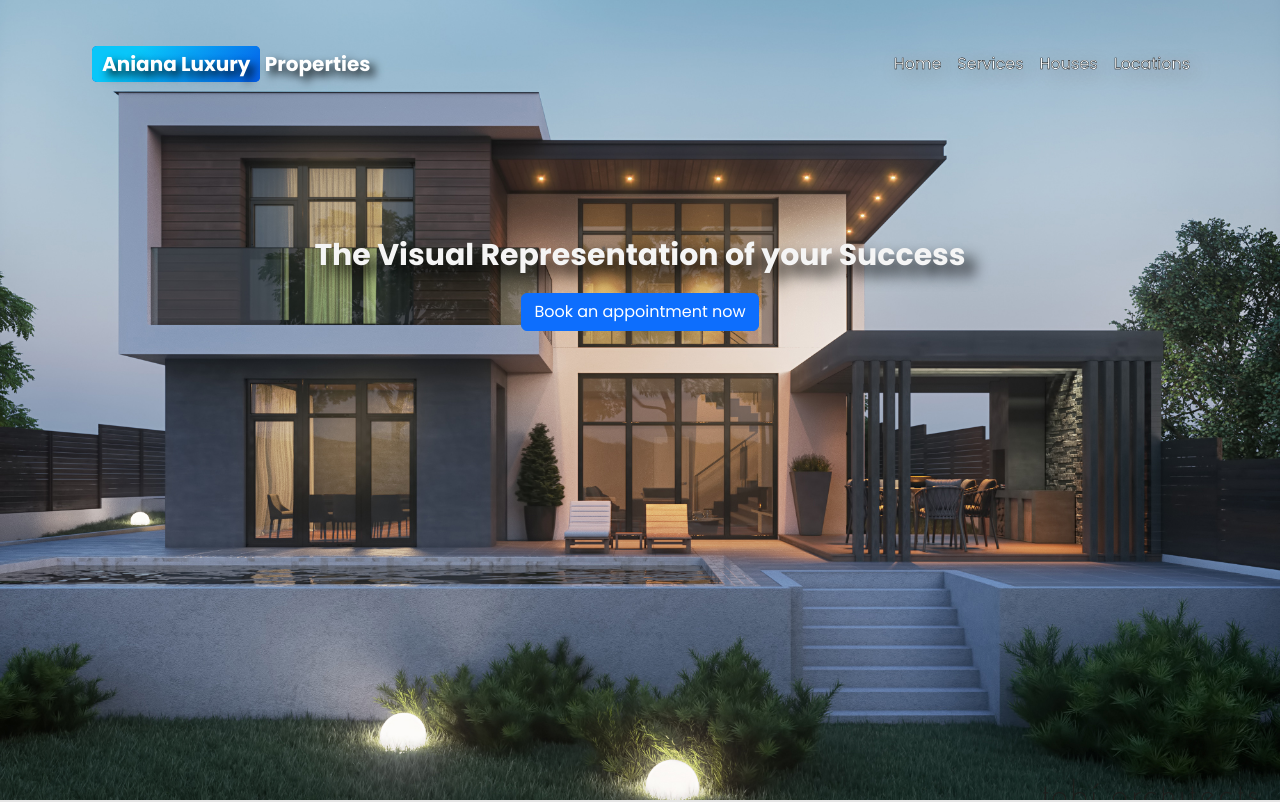
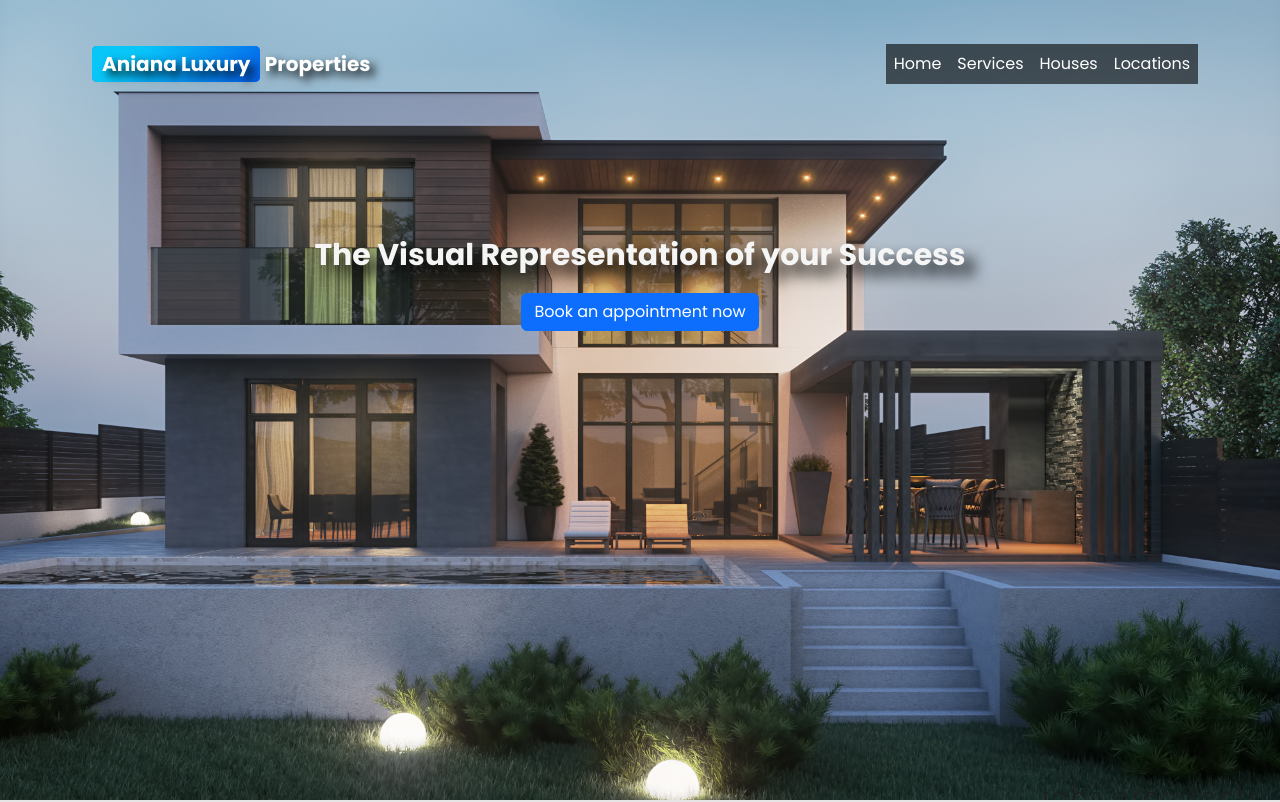
Before and after one commit to AndreJarl/anianaluxury.github.io, a plain HTML site: page index.html in a window 1280 px wide. Shown: the top 802 px of the page. Drawn offline with nearby package versions, Linux system fonts and the light colour scheme; files whose address does not match are found by name.

Commit message:
Update index.css

```diff
--- a/index.css
+++ b/index.css
@@ -82,8 +82,7 @@ background-image: linear-gradient(315deg, #045de9 0%, #09c6f9 74%);
 
 }
 ul a{
-				text-shadow: 5px 5px 20px grey;
-				-webkit-text-stroke: .4px black;
+				background: rgb(0,0,0,0.6);
 
 
 }
```
